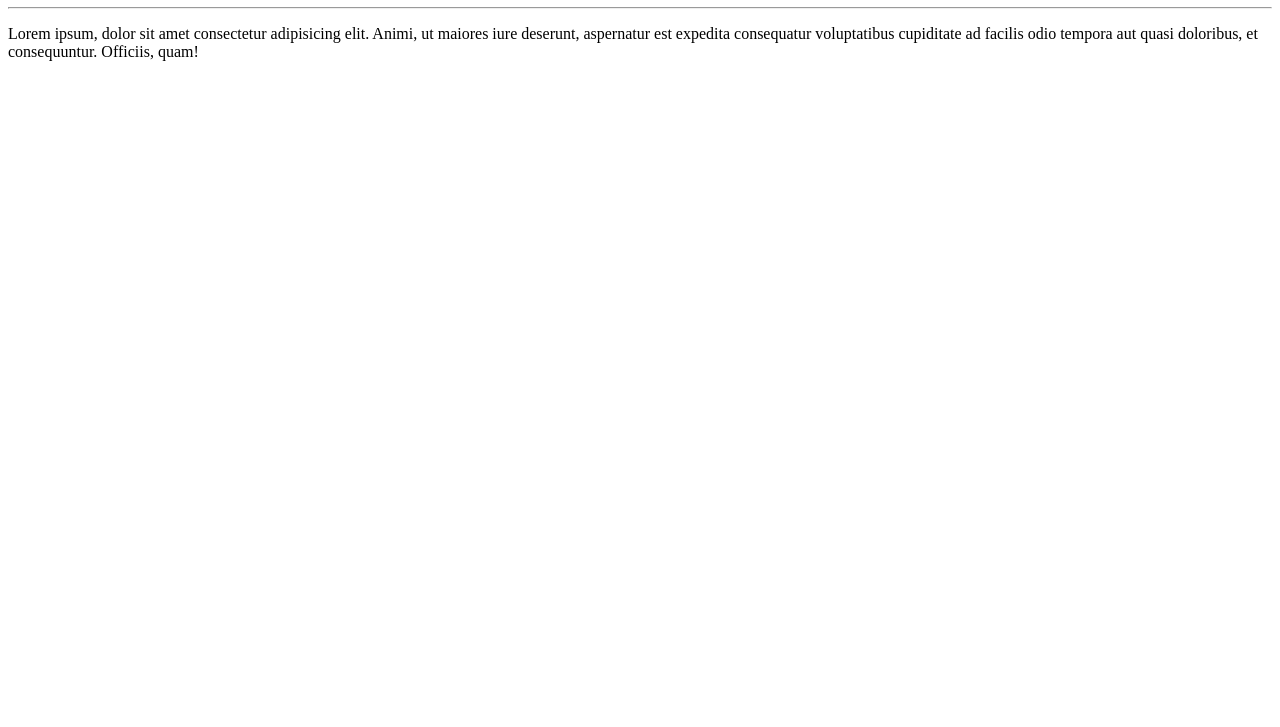
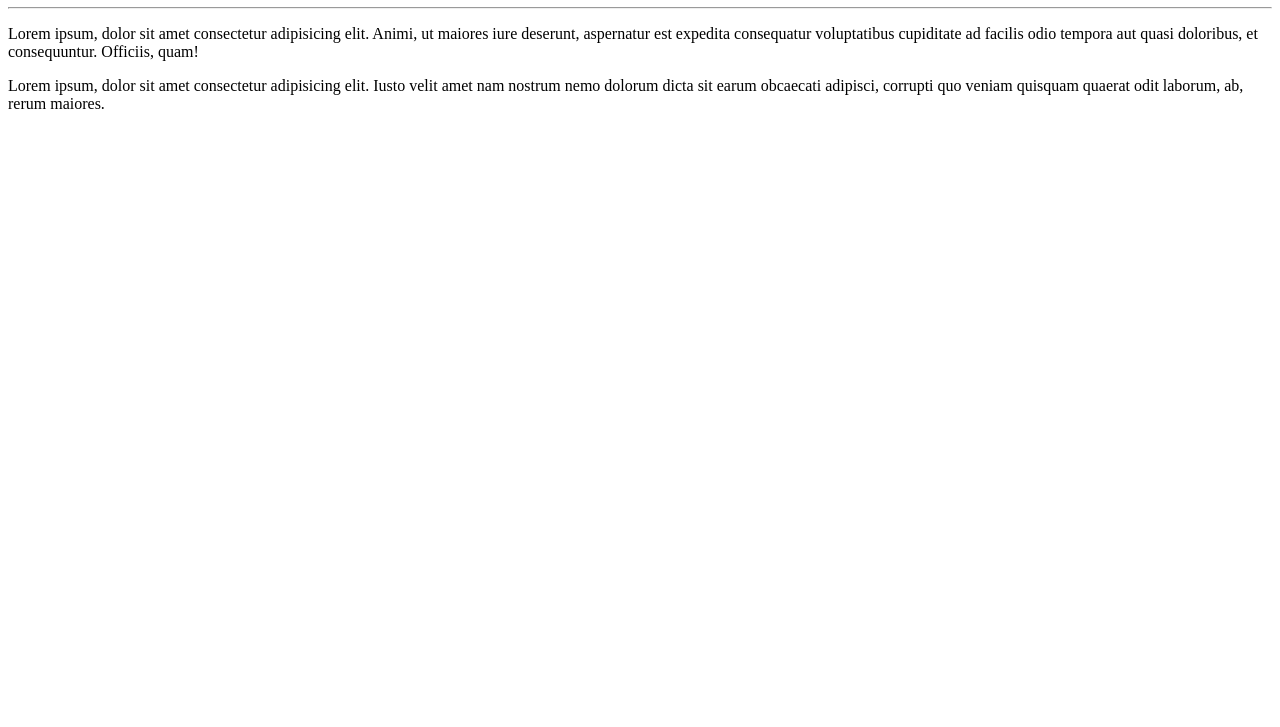
Before and after one commit to Alexandrediasti/Teste_Creator, a plain HTML site: page site-exemplo/index.html in a window 1280 px wide. Shown: the part 73-800 px from the top of the page. Drawn offline with Linux system fonts and the light colour scheme.

Commit message:
Adicionei um parágrafo

```diff
--- a/site-exemplo/index.html
+++ b/site-exemplo/index.html
@@ -10,5 +10,6 @@
     <h1>Olá, Mundo!</h1>
     <hr>
     <p>Lorem ipsum, dolor sit amet consectetur adipisicing elit. Animi, ut maiores iure deserunt, aspernatur est expedita consequatur voluptatibus cupiditate ad facilis odio tempora aut quasi doloribus, et consequuntur. Officiis, quam!</p>
+    <p>Lorem ipsum, dolor sit amet consectetur adipisicing elit. Iusto velit amet nam nostrum nemo dolorum dicta sit earum obcaecati adipisci, corrupti quo veniam quisquam quaerat odit laborum, ab, rerum maiores.</p>
 </body>
 </html>
```
